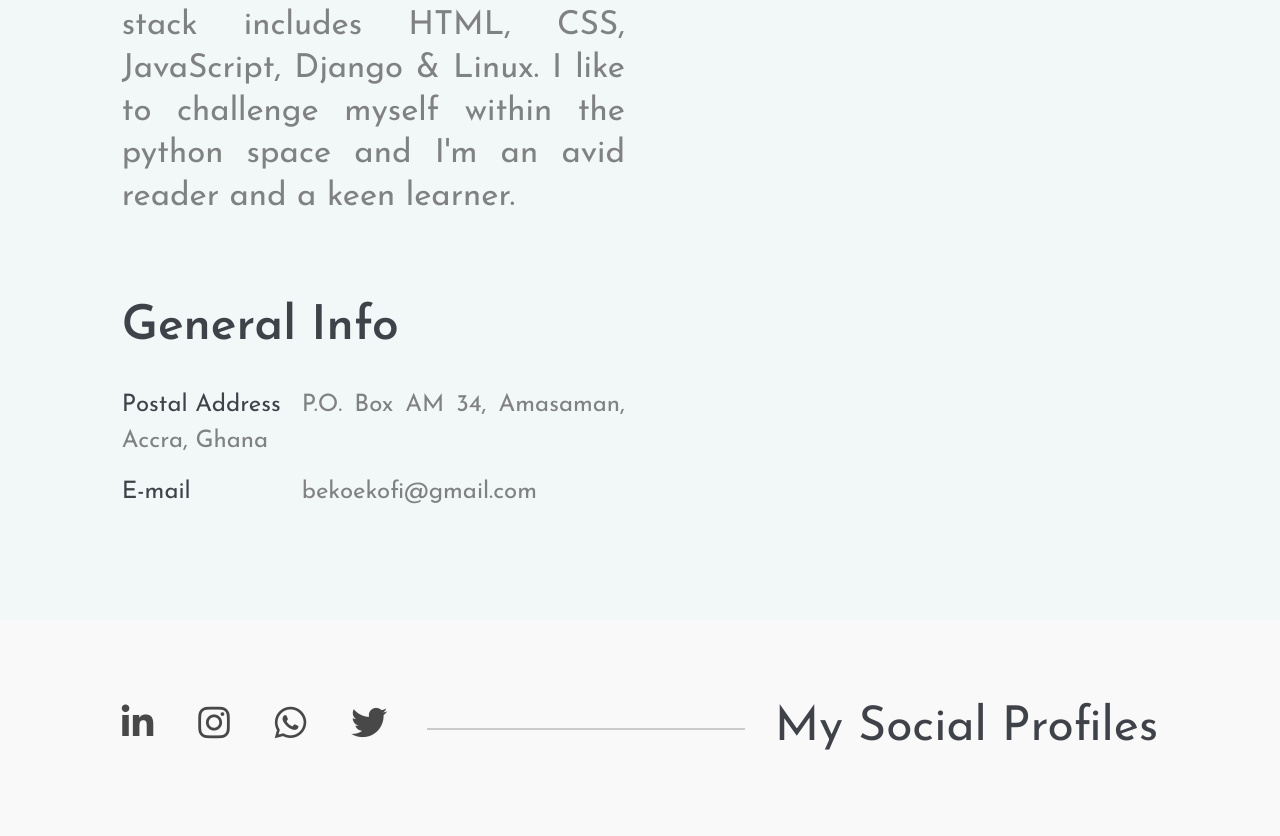
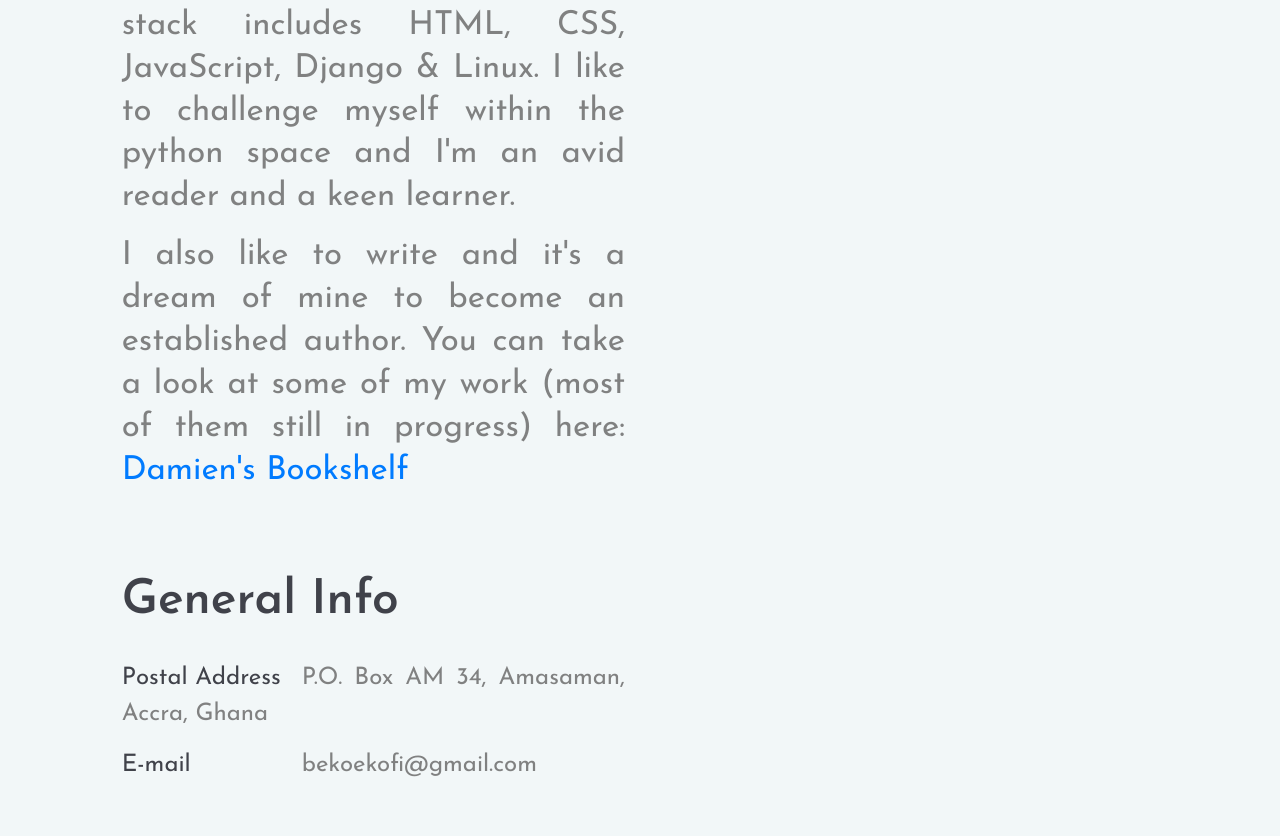
Before and after one commit to damien-deathstalker/Library, a Django app: page / in a window 1280 px wide. Shown: the part 726-1562 px from the top of the page. Run offline with Django 3.2, Linux system fonts and the light colour scheme; some libraries are stand-ins or nearby versions.

Commit message:
Update index.html
Reactivated the link to the bookshelf

```diff
--- a/portfolio/templates/portfolio/index.html
+++ b/portfolio/templates/portfolio/index.html
@@ -49,10 +49,10 @@
                                     <p>
                                         I'm a python developer with a keen interest in website development and computer vision projects. My preferred technology stack includes HTML, CSS, JavaScript, Django & Linux. I like to challenge myself within the python space and I'm an avid reader and a keen learner.
                                     </p>
-                                    {% comment %} <p>
-                                        I also like to write and it's a dream of mine to become an established author. You can take a look at some of my work (a few in progress) here:
+                                    <p>
+                                        I also like to write and it's a dream of mine to become an established author. You can take a look at some of my work (most of them still in progress) here:
                                         <a href="{% url 'shelf_index' %}">Damien's Bookshelf</a>
-                                    </p> {% endcomment %}
+                                    </p>
                                 </div>
                                 <div class="hero-info">
                                     <h2>General Info</h2>
```
